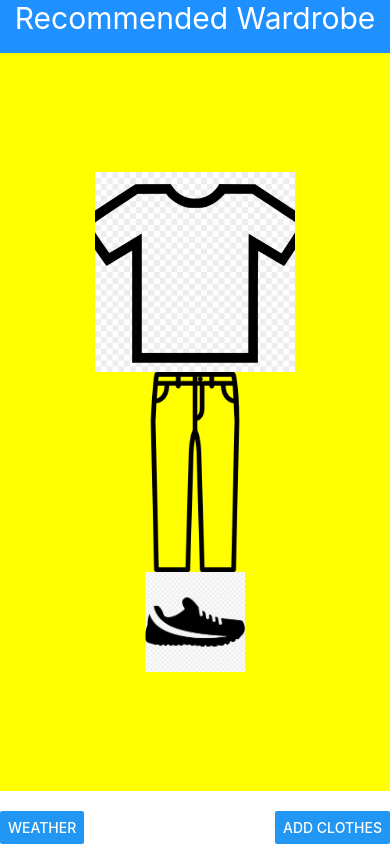
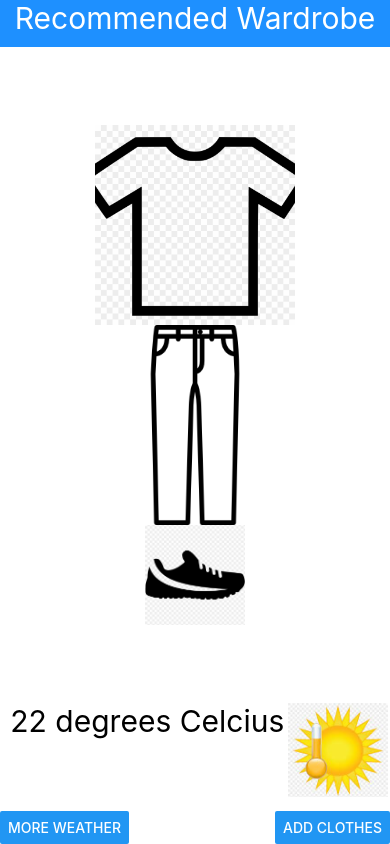
Before and after one commit to rmspence-compsci/wardrobe_app, a React Native app: screen / in a window 390 px wide. Built offline with nearby package versions, Linux system fonts and the light colour scheme.

Commit message:
Added weather preview on home page

```diff
--- a/App.js
+++ b/App.js
@@ -1,5 +1,5 @@
 import { StatusBar } from 'expo-status-bar';
-import { StyleSheet, Text, View, Button, Alert, SafeAreaView, Image } from 'react-native';
+import { StyleSheet, Text, View, Button, Alert, SafeAreaView, Image, TextComponent } from 'react-native';
 
 export default function App() {
   return (
@@ -25,11 +25,17 @@ export default function App() {
           source={require('./assets/shoes.png')}
           style={styles.shoes}
         />
-
+      </View>
+      <View style={styles.weatherSection}>
+        <Text style={styles.weatherText}> 22 degrees Celcius</Text>
+        <Image
+        source={require('./assets/sunnyicon.jpeg')}
+        style={styles.sunnyIcon}
+        />
       </View>
       <View style={styles.buttonView}>
         <Button
-          title="Weather"
+          title="More Weather"
           style={styles.weatherButton}
           onPress={() => Alert.alert('Simple Button pressed')}
         />
@@ -61,7 +67,7 @@ const styles = StyleSheet.create({
   },
   wardrobeView: {
     flex: 14,
-    backgroundColor: 'yellow',
+    backgroundColor: 'white',
     justifyContent:'center',
     alignItems:'center'
 
@@ -75,6 +81,16 @@ const styles = StyleSheet.create({
   },
   weatherButton: {
     flex:1,
+
+  },
+  weatherSection: {
+    flex: 2,
+    flexDirection:"row",
+    justifyContent:'space-around'
+
+  },
+  weatherText: {
+    fontSize:30
 
   },
   clothesButton: {
@@ -92,5 +108,9 @@ const styles = StyleSheet.create({
   pants: {
     height:200,
     width:200
+  },
+  sunnyIcon: {
+    height:100,
+    width:100
   }
 });
```
Also changed, not shown: assets/sunnyicon.jpeg (added).
